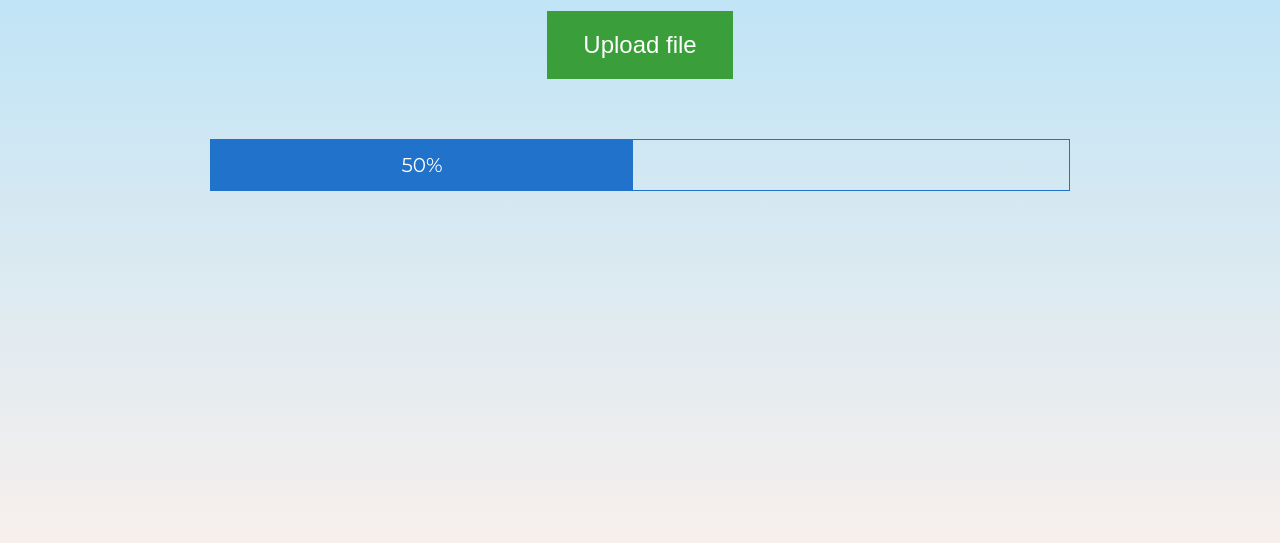
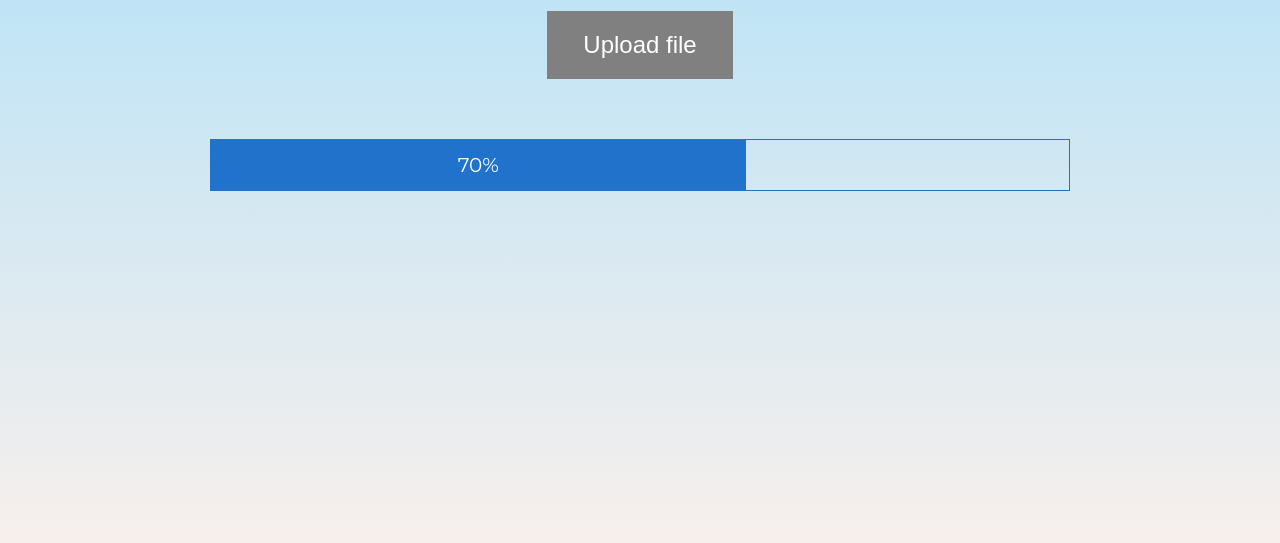
Before and after one commit to HB-R6/javascript, a plain HTML site: page 06-setInterval-progressbar-workshop/index.html in a window 1280 px wide. Both pictures are taken after a click on the button "Upload file". Shown: the part 197-740 px from the top of the page. Drawn offline with Linux system fonts and the light colour scheme.

Commit message:
:sparkles: Progress bar workshop

```diff
--- a/06-setInterval-progressbar-workshop/app.js
+++ b/06-setInterval-progressbar-workshop/app.js
@@ -1,15 +1,27 @@
 let progress = 0;
 const step = 10;
+let intervalId; // undefined
 
 document.addEventListener("DOMContentLoaded", () => {
   const uploadBtn = document.querySelector("#uploadBtn");
   const progressBar = document.querySelector(".progressBar .inner");
+  const svgContainer = document.querySelector("#confirm");
 
   uploadBtn.addEventListener("click", () => {
-    setInterval(() => {
+    progress = 0;
+    svgContainer.style.display = "none";
+    uploadBtn.disabled = true;
+
+    intervalId = setInterval(() => {
       progress += step;
       progressBar.style.width = `${progress}%`;
       progressBar.innerText = `${progress}%`;
-    }, 500);
+
+      if (progress >= 100) {
+        clearInterval(intervalId);
+        svgContainer.style.display = "block";
+        uploadBtn.disabled = false;
+      }
+    }, 400);
   });
 });
--- a/06-setInterval-progressbar-workshop/styles.css
+++ b/06-setInterval-progressbar-workshop/styles.css
@@ -62,7 +62,7 @@ button:disabled {
   width: 0%;
   background-color: rgb(32, 114, 202);
   color: #fff;
-  transition: width 0.5s ease-in-out;
+  transition: width 0.3s ease-in-out;
   height: 50px;
 }
 
```
